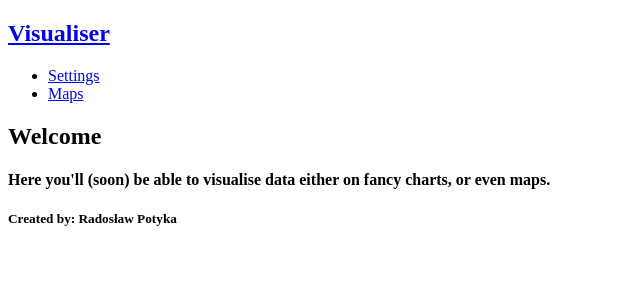
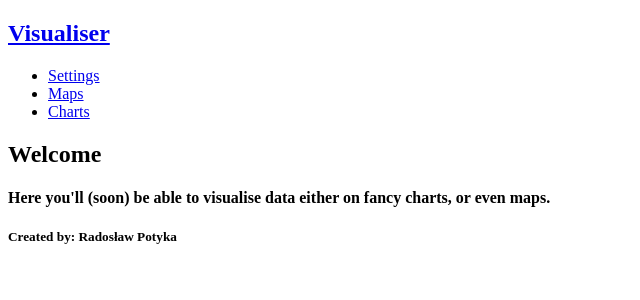
Before and after one commit to RadoslawPotyka/DataVisualiser, a Flask app: template Visualiser/templates/home/home.html in a window 1280 px wide. Shown: the top 300 px of the page, without its empty margins (0-640 px from the left). Run offline with Flask 2, Linux system fonts and the light colour scheme; the template is opened without the code that fills it, so the values that code supplies are empty; parts of the project's set-up code (start-up, migrations or seed data) failed here and were passed over.

Commit message:
Fix blueprint for chart module

```diff
--- a/Visualiser/modules/charts/blueprint.py
+++ b/Visualiser/modules/charts/blueprint.py
@@ -10,4 +10,4 @@ charts = Blueprint('charts', __name__)
 
 @charts.route('/home')
 def index():
-    return render_template("maps/home.html", controller=None)
+    return render_template("charts/home.html", controller=None)
--- a/Visualiser/templates/home/header.html
+++ b/Visualiser/templates/home/header.html
@@ -12,6 +12,9 @@
             <li>
                 <a href="{{ url_for('maps.index') }}">Maps</a>
             </li>
+            <li>
+                <a href="{{ url_for('charts.index') }}">Charts</a>
+            </li>
         </ul>
     </div>
     <!--Blocks to include(should include home application modules.-->
```
